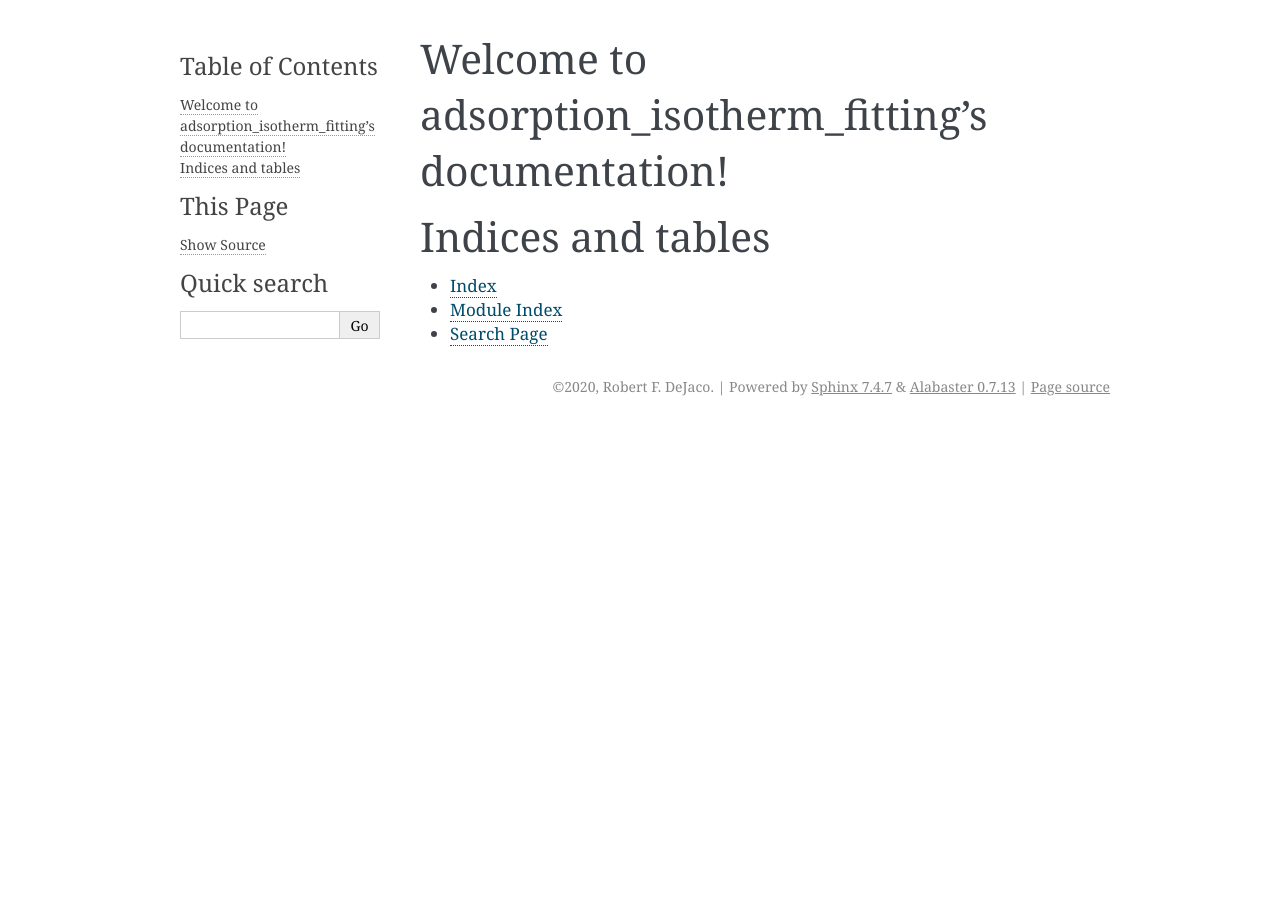
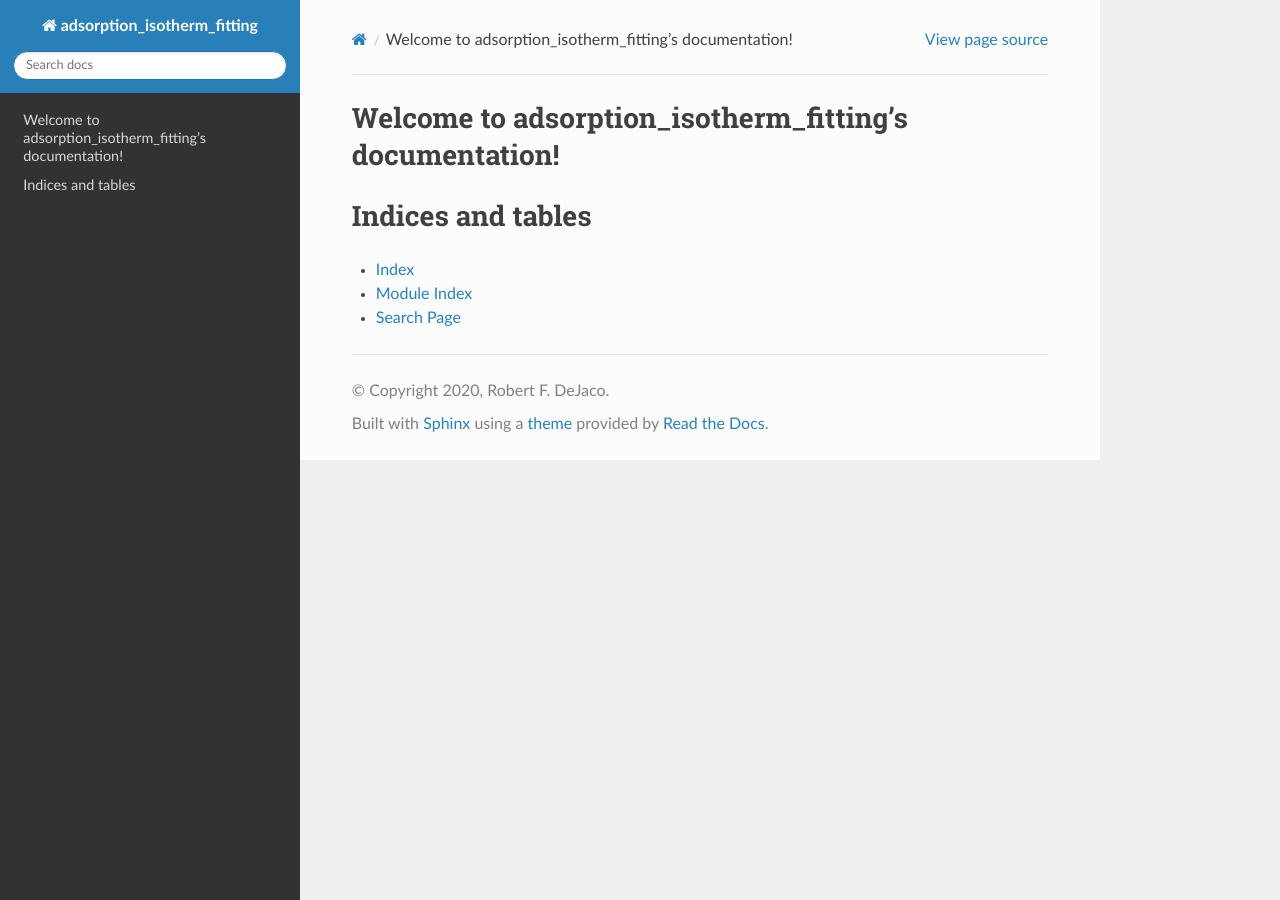
Before and after one commit to dejac001/adsorption_isotherm_fitting, a Sphinx documentation site: the page built from docs/source/index.rst, in a window 1280 px wide. Built offline with Sphinx 7.4.7 and the Read the Docs theme 2.0.0, drawn with Linux system fonts in a browser that asks for light colours; some of the changed lines change nothing that is shown.

Commit message:
Add requirements.txt for docs and update conf file

```diff
--- a/docs/source/conf.py
+++ b/docs/source/conf.py
@@ -10,9 +10,9 @@
 # add these directories to sys.path here. If the directory is relative to the
 # documentation root, use os.path.abspath to make it absolute, like shown here.
 #
-# import os
-# import sys
-# sys.path.insert(0, os.path.abspath('.'))
+import os
+import sys
+sys.path.insert(0, os.path.abspath('../../'))
 
 
 # -- Project information -----------------------------------------------------
@@ -31,7 +31,16 @@
 # extensions coming with Sphinx (named 'sphinx.ext.*') or your custom
 # ones.
 extensions = [
+    'recommonmark',
+    'sphinx.ext.autodoc', 'sphinx.ext.coverage',
+    'sphinx.ext.todo', 'sphinx.ext.viewcode',
+    'sphinx.ext.graphviz',
+    'sphinx.ext.mathjax', 'sphinx.ext.ifconfig', 'sphinx.ext.githubpages', #'sphinx.ext.doctest', 'sphinx.ext.intersphinx',
+    'sphinxcontrib.bibtex'
 ]
+
+todo_include_todos = True
+autosummary_generate = True
 
 # Add any paths that contain templates here, relative to this directory.
 templates_path = ['_templates']
@@ -47,7 +56,7 @@
 # The theme to use for HTML and HTML Help pages.  See the documentation for
 # a list of builtin themes.
 #
-html_theme = 'alabaster'
+html_theme = 'sphinx_rtd_theme'
 
 # Add any paths that contain custom static files (such as style sheets) here,
 # relative to this directory. They are copied after the builtin static files,
```
Also changed, not shown: docs/requirements.txt (added, +33 -0 lines).
